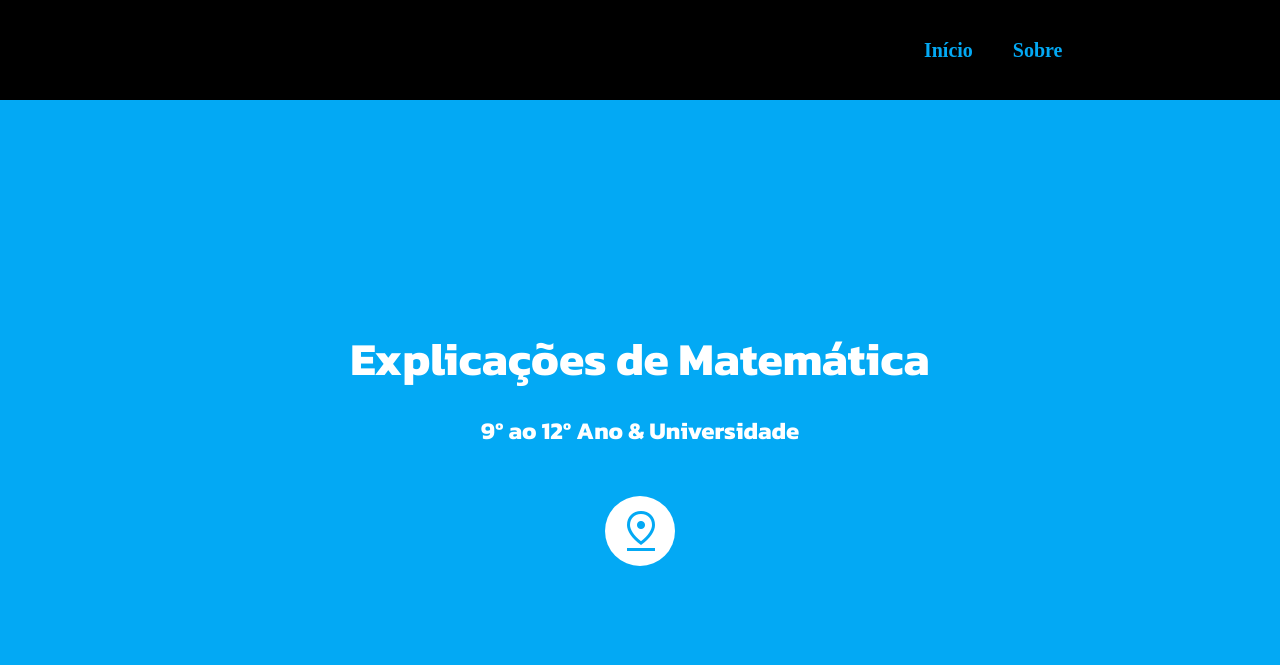
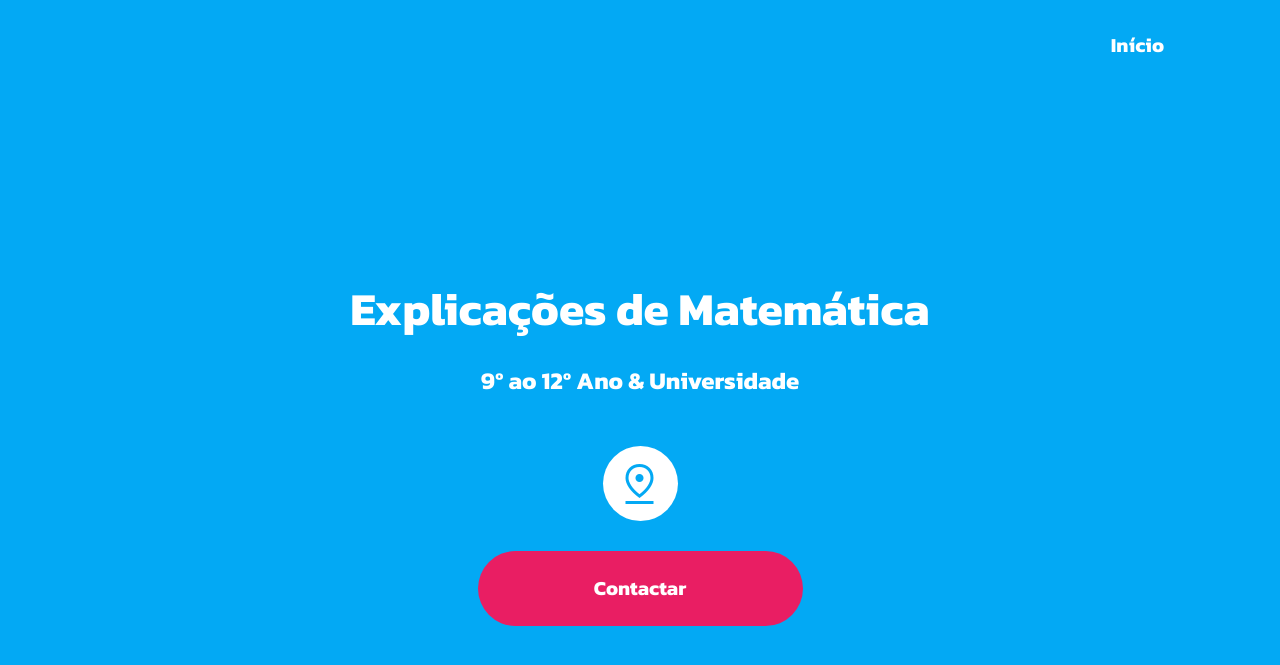
Before and after one commit to matematica-coimbra/matematica-coimbra.github.io, a Jekyll site: the page built from index.html, in a window 1280 px wide. Shown: the top 665 px of the page. Built offline with Jekyll 4.4.1, drawn with Linux system fonts in a browser that asks for light colours.

Commit message:
Adding Jekyll SEO and contact form

```diff
--- a/_config.yml
+++ b/_config.yml
@@ -19,16 +19,17 @@
 # in the templates via {{ site.myvariable }}.
 
 title: "Explicações Matemática Coimbra"
+tagline: "Explicações de Matemática em Coimbra"
 email: "matematica-coimbra@gmail.com"
 description: >- # this means to ignore newlines until "baseurl:"
-  Write an awesome description for your new site here. You can edit this
-  line in _config.yml. It will appear in your document head meta (for
-  Google search results) and in your feed.xml site description.
-  #! write something bc of SEO
+  Explicações de Matemática em Coimbra
+  na zona de Santo António dos Olivais, Celas, Coimbra.
+  Explicações para alunos do Secundário, 9 ao 12 ano, e Universidade.
+  Explicações de Análises; Análise Matemática - Universidade.
+url: https://matematica-coimbra.github.io/ # the base hostname & protocol for your site, e.g. http://example.com
 baseurl: "" # the subpath of your site, e.g. /blog
-url: https://matematica-coimbra.github.io/ # the base hostname & protocol for your site, e.g. http://example.com
 #twitter_username: ""
-github_username:  "matematica-coimbra"
+github_username:  "gventuraf"
 
 # Build settings
 #theme: minima
--- a/_layouts/default.html
+++ b/_layouts/default.html
@@ -10,18 +10,19 @@
 <body>
     <div id="header">
         <div class="hpages">Início</div>
-        <div class="hpages">Sobre</div>
+        <!--<div class="hpages">Sobre</div>-->
     </div>
     {{ content }}
 </body>
 
 <style>
+    @import url('https://fonts.googleapis.com/css2?family=Kanit:wght@700&display=swap');
+    @import url('https://fonts.googleapis.com/css2?family=Oswald:wght@700&display=swap');
     #header {
-        background-color: black;
+        background-color: #03A9F4;
         width: 100vw;
         height: 10vh;
-        padding: 5px;
-        padding-right: 400px;
+        padding-right: 15%;
         position: fixed;
         top: 0;
         display: flex;
@@ -30,10 +31,12 @@
         color: #03A9F4;
     }
     .hpages {
+        font-family: 'Kanit', 'Oswald', 'Times New Roman';
         font-size: 20px;
         padding-left: 20px;
         padding-right: 20px;
         font-weight: bold;
+        color: white;
     }
     .hpages:hover {
         cursor: pointer;
--- /dev/null
+++ b/css_code/index.css
@@ -0,0 +1,120 @@
+@import url('https://fonts.googleapis.com/css2?family=Kanit:wght@700&display=swap');
+@import url('https://fonts.googleapis.com/css2?family=Oswald:wght@700&display=swap');
+.inpu {
+    border: none;
+    border-radius: 50px;
+    width: 325px;
+    height: 50px;
+    margin-top: 30px;
+    font-family: 'Kanit', 'Oswald', 'Times New Roman';
+    font-size: 16px;
+    color: #9E9E9E;
+    text-align: center;
+}
+.inpu:focus {
+    outline: none;
+}
+.subinpu {
+    background-color: #4CAF50;
+    border: none;
+    border-radius: 50px;
+    width: 162px;
+    height: 50px;
+    margin-top: 30px;
+    color: white;
+    font-family: 'Kanit', 'Oswald', 'Times New Roman';
+    font-size: 16px;
+}
+.subinpu:hover {
+    cursor: pointer;
+}
+.formu {
+    overflow: hidden;
+    display: flex;
+    flex-direction: column;
+    align-items: center;
+    justify-content: center;
+}
+#contactar {
+    background-color: #E91E63;/*#FF9800*/
+    width: 325px;
+    height: 75px;
+    display: flex;
+    flex-direction: column;
+    align-items: center;
+    justify-content: center;
+    border-radius: 50px;
+    margin: 10px;
+    transition: height 0.5s ease-out 0.3s, width 0.3s linear;
+}
+#contactar > p {
+    font-family: 'Kanit', 'Oswald', 'Times New Roman';
+    font-size: 20px;
+    margin-top: 22px;
+}
+#contactar:hover {
+    cursor: default;
+    height: 500px;
+    width: 800px;
+}
+#loc {
+    background-color: white;
+    border-radius: 50%;
+    width: 75px;
+    height: 75px;
+    display: flex;
+    justify-content: left;
+    align-items: center;
+    color: #03A9F4;
+    transition: 0.4s;
+    margin: 20px;
+    font-family: 'Kanit', 'Oswald', 'Times New Roman';
+    font-size: 20px;
+}
+#loc_icon {
+    font-size: 48px;
+    padding-right: 5px;
+    padding-left: 13px;
+    user-select: none;
+}
+#rua {
+    min-width: 250px;
+    font-weight: bold;
+    visibility: hidden;
+}
+#loc:hover {
+    cursor: default;
+    border-radius: 50px;
+    width: 315px;
+    height: 75px;
+    padding-right: 10px;
+}
+#loc:hover > #rua {
+    visibility: visible;
+}
+#titulo {
+    font-family: 'Kanit', 'Oswald', 'Times New Roman';
+    font-size: 46px;
+    margin: 10px;
+}
+#anos {
+    font-family: 'Kanit', 'Oswald', 'Times New Roman';
+    font-size: 24px;
+    margin: 10px;
+}
+#titulo:hover, #anos:hover {
+    cursor: default;
+}
+#submeter {
+    background-color: #db005c;
+    border:none;
+    color: white;
+    font-weight: bold;
+    width: 130px;
+    height: 45px;
+    border-radius: 10px;
+}
+#submeter:hover {
+    cursor:pointer;
+    font-weight: bold;
+}
--- a/index.html
+++ b/index.html
@@ -3,37 +3,38 @@
 title: Explicações Matemática Coimbra
 ---
 <link rel="stylesheet" href="https://fonts.googleapis.com/css2?family=Material+Symbols+Outlined:opsz,wght,FILL,GRAD@48,400,0,0" />
+<link rel="stylesheet" type="text/css" href="css_code/index.css" />
+<script src="assets/jquery.min.js"></script>
+<script type="text/javascript" src="js_code/index.js"></script>
 
 <p id="titulo">Explicações de Matemática</p>
 <p id="anos">9º ao 12º Ano & Universidade</p>
 <br/>
 <div id="loc">
     <span id="loc_icon" class="material-symbols-outlined">&#xe55e;</span><!-- "pin_drop" icon -->
-    <div id="rua">Santo António dos Olivais</div>
+    <div id="rua">Santo António dos Olivais Coimbra</div>
 </div>
 
-<!--
-Freg. de Santo António dos Olivais - Coimbra
--->
+<div id="contactar" class="clic">
+    <p class="clic">Contactar</p>
+    <form class="formu clic" name="gform" id="gform" enctype="text/plain" action="https://docs.google.com/forms/d/e/1FAIpQLSd814VAVDcyLCmPhAnxnaV7zEK-C7_HfSrtyha4FulQt-tvsg/formResponse?" target="hidden_iframe" onsubmit="submitted=true;">
+        <!--<label for="entry.2005620554">Nome</label>-->
+        <input class="inpu clic" placeholder="Nome" type="text" name="entry.2005620554" id="entry.2005620554">
+        <input class="inpu clic" placeholder="Email" type="text" name="entry.1045781291" id="entry.1045781291">
+        <input class="inpu clic" placeholder="Nº Telemóvel" type="text" name="entry.2024126210" id="entry.2024126210">
+        <input class="inpu clic" placeholder="Comentário" type="text" name="entry.965650928" id="entry.965650928">
+        <input class="subinpu clic" type="submit" value="Submeter">
+    </form>
+    <iframe class="clic" name="hidden_iframe" style="display:none;"></iframe> <!-- </iframe>onload="if(submitted) {}" -->
+</div>
+
 
 
 <!--
-<form name="gform" id="gform" enctype="text/plain" action="https://docs.google.com/forms/d/e/1FAIpQLSd814VAVDcyLCmPhAnxnaV7zEK-C7_HfSrtyha4FulQt-tvsg/formResponse?" target="hidden_iframe" onsubmit="submitted=true;">
-    Nome:<br>
-    <input type="text" name="entry.2005620554" id="entry.2005620554"><br>
-    Email:<br>
-    <input type="text" name="entry.1045781291" id="entry.1045781291"><br>
-    Telemóvel:<br>
-    <input type="text" name="entry.2024126210" id="entry.2024126210"><br>
-    Comentário:<br>
-    <input type="text" name="entry.965650928" id="entry.965650928"><br>
-    <input type="submit" value="Submit">
-  </form>
-<iframe name="hidden_iframe" style="display:none;" onload="if(submitted) {}"></iframe>
+
 
 <button id="submeter">Submeter</button>
 
-<script src="assets/jquery.min.js"></script>
 <script type="text/javascript">var submitted=false;</script>
 <script type="text/javascript">
     $('#gform').on('submit', function(e) {
@@ -42,67 +43,6 @@
 </script>
 
 -->
-
-<style type="text/css">
-    @import url('https://fonts.googleapis.com/css2?family=Kanit:wght@700&display=swap');
-    @import url('https://fonts.googleapis.com/css2?family=Oswald:wght@700&display=swap');
-    #loc {
-        background-color: white;
-        border-radius: 50%;
-        width: 60px;
-        height: 60px;
-        display: flex;
-        justify-content: left;
-        align-items: center;
-        color: #03A9F4;
-        padding: 5px;
-        transition: 0.4s;
-        margin: 20px;
-    }
-    #loc_icon {
-        font-size: 48px;
-        user-select: none;
-        padding-right: 10px;
-        padding-left: 7px;
-    }
-    #rua {
-        min-width: 250px;
-        font-weight: bold;
-        visibility: hidden;
-    }
-    #loc:hover {
-        cursor: pointer;
-        border-radius: 30px;
-        width: 305px;
-        height: 60px;
-    }
-    #loc:hover > #rua {
-        visibility: visible;
-    }
-    #titulo {
-        font-family: 'Kanit', 'Oswald', 'Times New Roman';
-        font-size: 46px;
-        margin: 10px;
-    }
-    #anos {
-        font-family: 'Kanit', 'Oswald', 'Times New Roman';
-        font-size: 24px;
-        margin: 10px;
-    }
-    #submeter {
-        background-color: #db005c;
-        border:none;
-        color: white;
-        font-weight: bold;
-        width: 130px;
-        height: 45px;
-        border-radius: 10px;
-    }
-    #submeter:hover {
-        cursor:pointer;
-        font-weight: bold;
-    }
-</style>
 
 
 <!--
--- /dev/null
+++ b/js_code/index.js
@@ -0,0 +1,46 @@
+$(document).ready(function() {
+    main();
+})
+
+function main()
+{
+    set_expand_event();
+    set_close_event();
+
+}
+
+function set_expand_event()
+{
+    $("#contactar").on("mouseleave", function() {
+        if ( parseFloat($(this).css("height")) > 490 )
+            $(this).css({
+                "width": "800px",
+                "height": "500px"
+            });
+    });
+}
+
+function set_close_event()
+{
+    $("*").on("mouseup", function(elem) {
+        elem.stopPropagation();
+        if (!/[a-z]*clic[a-z]*/.test($(this).attr("class")) && parseFloat($("#contactar").css("height")) > 490 )
+            close_contactar();
+    });
+}
+
+function close_contactar()
+{
+    // close
+    $("#contactar").css({
+        "width": "325px",
+        "height": "75px"
+    });
+    // reset hover effect
+    $("#contactar").hover(function() {
+        $(this).css({
+            "width": "800px",
+            "height": "500px"
+        });
+    });
+}
```
